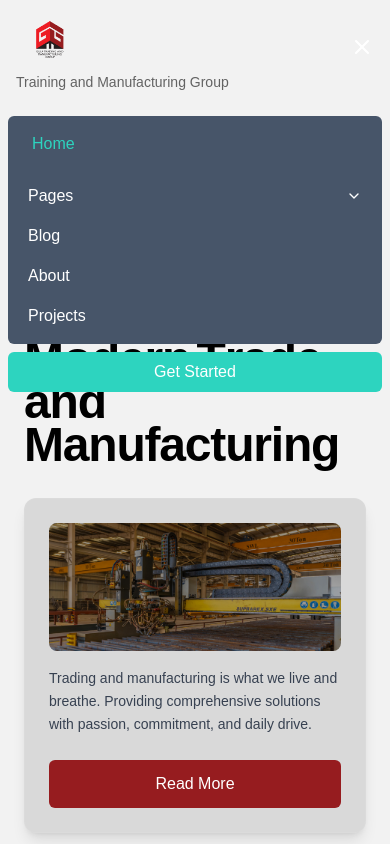
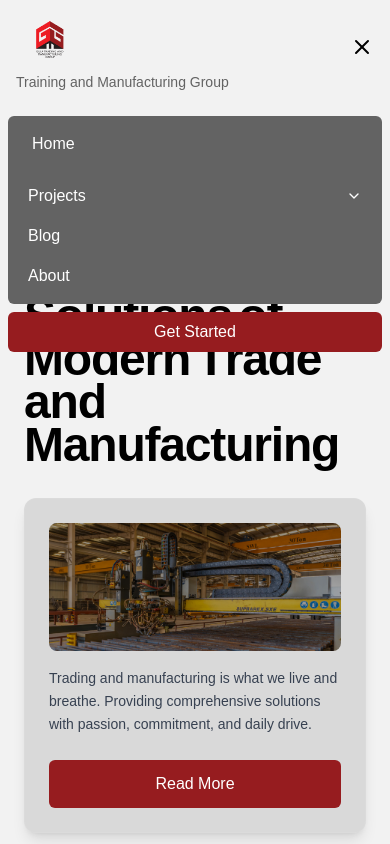
Before and after one commit to Athulmb/my-app, a React (Create React App) app: page / in a window 390 px wide. Both pictures are taken after a click on the button 362 px from the left and 46 px from the top of the page. Shown: the top 844 px of the page. Built offline with nearby package versions, Linux system fonts and the light colour scheme.

Commit message:
last change

```diff
--- a/src/components/Navbar.jsx
+++ b/src/components/Navbar.jsx
@@ -138,7 +138,7 @@ const Navbar = () => {
                 <div className="md:hidden">
                     <button
                         onClick={() => setIsOpen(!isOpen)}
-                        className="text-white hover:text-gray-300"
+                        className="text-black hover:text-background"
                     >
                         {isOpen ? <X size={24} /> : <Menu size={24} />}
                     </button>
@@ -147,20 +147,22 @@ const Navbar = () => {
 
            {/* Mobile Menu */}
 {isOpen && (
-                <div className="md:hidden mt-4 bg-slate-600 rounded-md px-2 py-2 mx-2">
+  <div className="md:hidden mt-4 bg-[#636363] rounded-md px-2 py-2 mx-2">
     <a
       href="#"
-                        className="text-teal-400 hover:text-primary  font-medium px-4 py-2  rounded-md mr-2 mb-2 block hover:bg-slate-500"
+      className="text-white hover:text-light font-medium px-4 py-2 rounded-md mr-2 mb-2 block hover:bg-[#4f4f4f] transition duration-300"
     >
       Home
     </a>
+
     <button
       onClick={() => setDropdownOpen(!dropdownOpen)}
-                        className="w-full text-left px-3 py-2 text-white hover:text-primaryfont-medium hover:bg-slate-500 rounded-md flex justify-between items-center transition duration-200 mt-3"
+      className="w-full text-left px-3 py-2 text-white font-medium hover:text-light hover:bg-[#4f4f4f] rounded-md flex justify-between items-center transition duration-300 mt-3"
     >
-                        Pages{" "}
+      Projects{" "}
       <ChevronDown
-                            className={`w-4 h-4 transform transition-transform duration-300 ${dropdownOpen ? "rotate-180" : "rotate-0"
+        className={`w-4 h-4 transform transition-transform duration-300 ${
+          dropdownOpen ? "rotate-180" : "rotate-0"
         }`}
       />
     </button>
@@ -168,41 +170,36 @@ const Navbar = () => {
       <div className="pl-6 space-y-1 mt-1">
         <a
           href="#"
-                                className="block px-3 py-2 text-white hover:text-primary rounded-md transition duration-300"
+          className="block px-3 py-2 text-white hover:text-light rounded-md transition duration-300"
         >
-                                Page 1
+          Project 1
         </a>
         <a
           href="#"
-                                className="block px-3 py-2 text-white hover:text-primary rounded-md transition duration-300"
+          className="block px-3 py-2 text-white hover:text-light rounded-md transition duration-300"
         >
-                                Page 2
+          Project 2
         </a>
         <a
           href="#"
-                                className="block px-3 py-2 text-white hover:text-primary rounded-md transition duration-300"
+          className="block px-3 py-2 text-white hover:text-light rounded-md transition duration-300"
         >
-                                Page 3
+          Project 3
         </a>
       </div>
     )}
+
     <a
       href="#"
-                        className="block px-3 py-2 text-white hover:text-primary hover:bg-slate-500 rounded-md transition duration-300"
+      className="block px-3 py-2 text-white hover:text-light rounded-md transition duration-300"
     >
       Blog
     </a>
     <a
       href="#"
-                        className="block px-3 py-2 text-white hover:text-primary font-medium hover:bg-slate-500 rounded-md transition duration-300"
+      className="block px-3 py-2 text-white hover:text-light rounded-md transition duration-300"
     >
       About
-                    </a>
-                    <a
-                        href="#"
-                        className="block px-3 py-2 text-white hover:text-primary font-medium hover:bg-slate-500 rounded-md transition duration-300"
-                    >
-                        Projects
     </a>
   </div>
 )}
@@ -210,11 +207,12 @@ const Navbar = () => {
 {/* Mobile CTA */}
 {isOpen && (
   <div className="md:hidden px-2 mt-2">
-                    <button className="w-full bg-teal-400 hover:bg-primary  text-white px-3 py-2 rounded-md font-medium transition-colors duration-200">
+    <button className="w-full bg-button hover:bg-light text-white px-3 py-2 rounded-md font-medium transition-colors duration-200">
       Get Started
     </button>
   </div>
 )}
+
         </nav>
     );
 };
```
Lines whose indentation alone changed are shown as unchanged.
